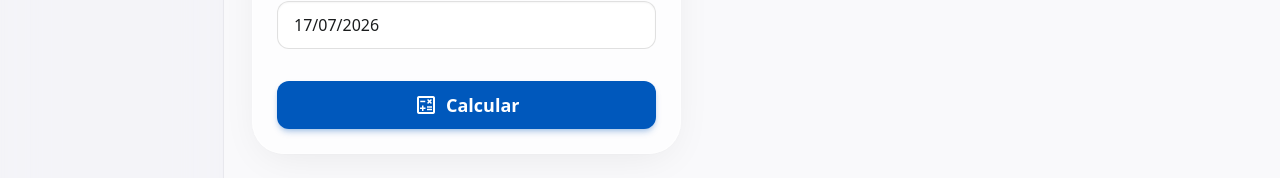
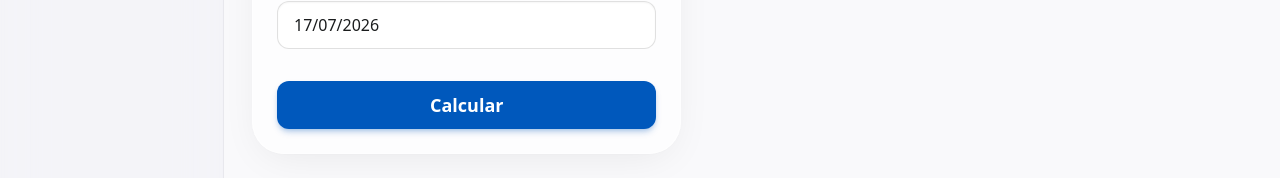
Before and after one commit to joaopfcastro/Gestatools, a React (Vite) app: page / in a window 1280 px wide. Shown: the part 504-682 px from the top of the page. Built offline with nearby package versions, Linux system fonts and the light colour scheme; a web font is replaced by a local one.

Commit message:
refactor(ui): remove icon from CalculatorActionBar
Simplify the action bar button by removing the icon support to streamline the component interface.

```diff
--- a/src/components/CalculatorActionBar.tsx
+++ b/src/components/CalculatorActionBar.tsx
@@ -1,9 +1,7 @@
 import React from 'react';
-import Icon from './Icon';
 
 interface CalculatorActionBarProps {
   label?: string;
-  iconName?: string;
   disabled?: boolean;
   className?: string;
   children?: React.ReactNode;
@@ -11,7 +9,6 @@ interface CalculatorActionBarProps {
 
 export default function CalculatorActionBar({
   label = 'Calcular',
-  iconName = 'calculate',
   disabled = false,
   className = '',
   children,
@@ -24,9 +21,8 @@ export default function CalculatorActionBar({
         <button
           type="submit"
           disabled={disabled}
-          className="calc-btn h-12 min-h-[48px] w-full bg-primary hover:bg-primary/90 text-white font-bold text-[17px] md:text-[18px] rounded-xl shadow-md shadow-primary/25 active:scale-[0.98] transition-all cursor-pointer flex items-center justify-center gap-2 disabled:opacity-50 disabled:cursor-not-allowed"
+          className="calc-btn h-12 min-h-[48px] w-full bg-primary hover:bg-primary/90 text-white font-bold text-[17px] md:text-[18px] rounded-xl shadow-md shadow-primary/25 active:scale-[0.98] transition-all cursor-pointer flex items-center justify-center disabled:opacity-50 disabled:cursor-not-allowed"
         >
-          {iconName && <Icon name={iconName} className="text-[22px]" />}
           {label}
         </button>
       )}
```
